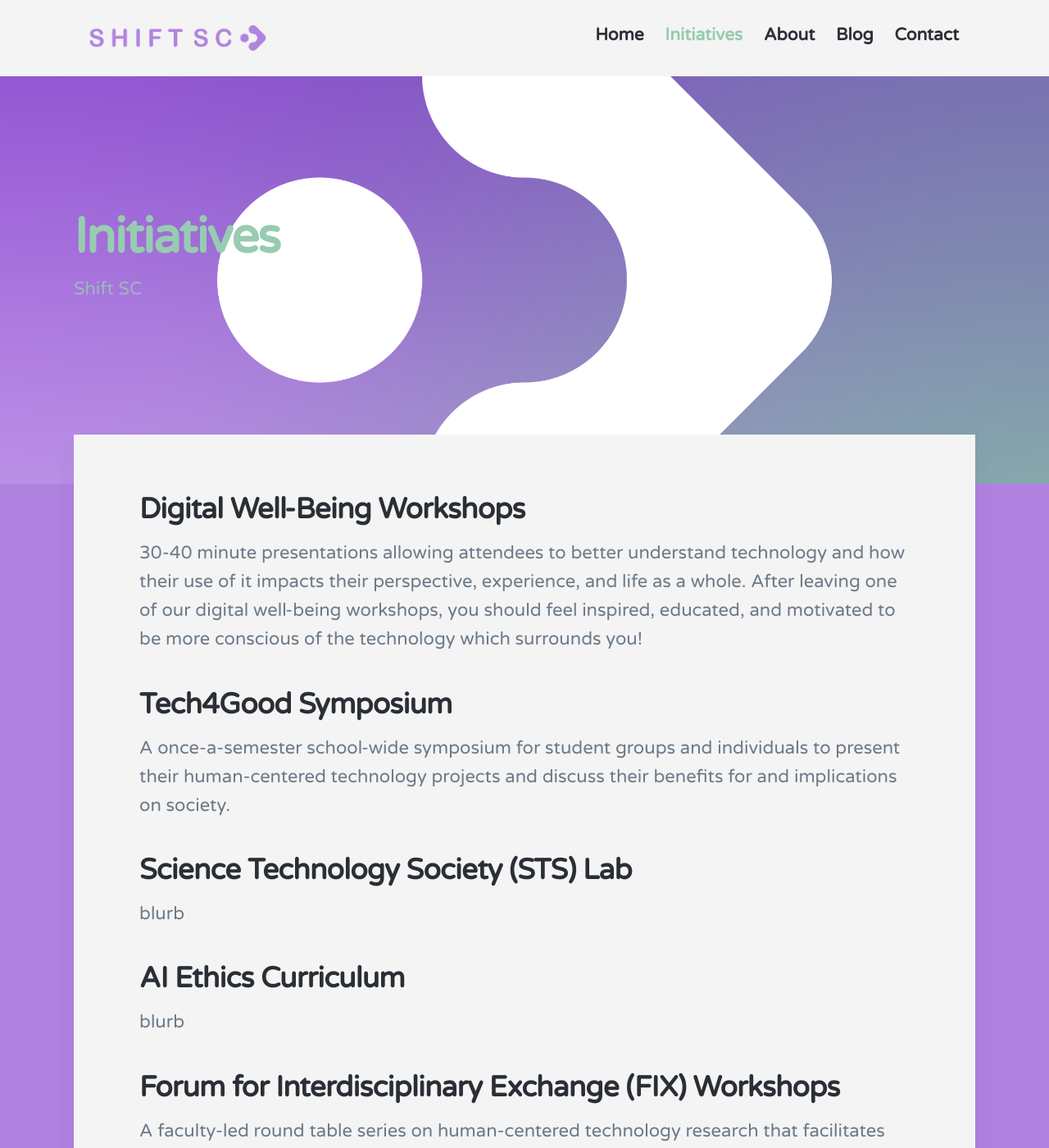
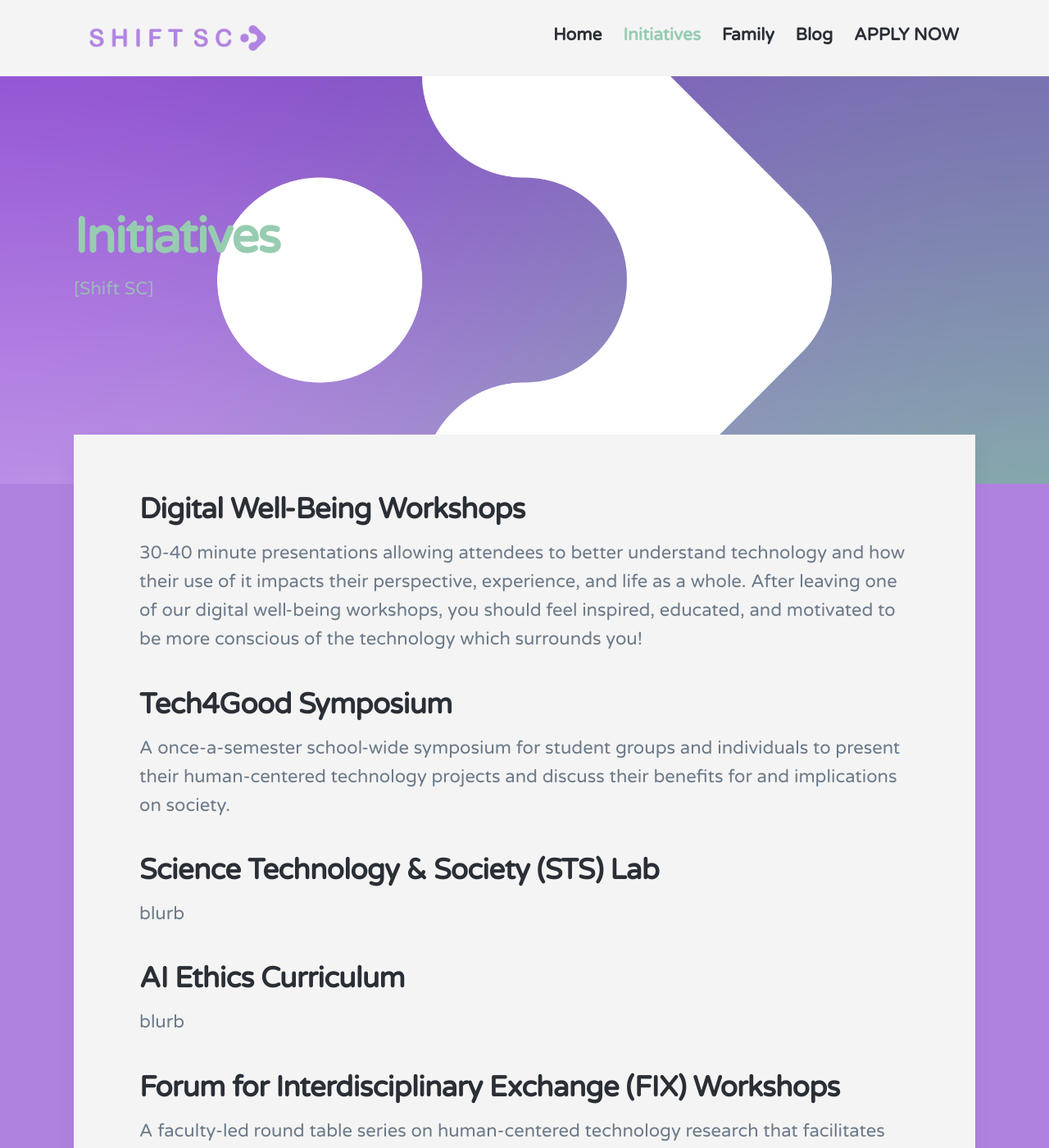
Before and after one commit to shiftsc/shiftsc.github.io, a Jekyll site: the page built from _pages/initiatives.md, in a window 1280 px wide and 1400 px high. Shown: the whole window at 82% size. Built offline with Jekyll 4.4.1, drawn with Linux system fonts in a browser that asks for light colours; nearby versions of some CDN libraries.

Commit message:
updates to pages and info

```diff
--- a/_data/settings.yml
+++ b/_data/settings.yml
@@ -12,11 +12,11 @@ menu_settings:
       url: '/'
     - title: 'Initiatives'
       url: '/initiatives'
-    - title: 'About'
-      url: '/about'
+    - title: 'Family'
+      url: '/family'
     - title: 'Blog'
       url: '/blog/'
-    - title: 'Contact'
+    - title: 'APPLY NOW'
       url: '/contact'
 
 footer_settings:
--- a/_pages/contact.md
+++ b/_pages/contact.md
@@ -1,5 +1,5 @@
 ---
-title: Contact Us
+title: APPLY NOW
 subtitle: Sign up for our newsletter, apply to our club, and join our team today!
 description: Sign up for our newsletter, apply to our club, and join our team today!
 featured_image: /images/swirl-logo/SWIRL_swirl.png
--- a/_pages/initiatives.md
+++ b/_pages/initiatives.md
@@ -1,6 +1,6 @@
 ---
 title: 'Initiatives'
-subtitle: Shift SC
+subtitle: '[Shift SC]'
 description: Digital wellbeing workshops, professional symposiums, and more.
 featured_image: '/images/arrow-logo/SHIFTSC_LOGO-01.png'
 ---
```
Also changed, not shown: other parts of _pages/initiatives.md (+3 -1 lines), _pages/about.md (deleted, +0 -49 lines), _pages/family.md (renamed from _projects/2020-11-11-about.md, +3 -9 lines), _projects/2020-11-11-family.md (added, +45 -0 lines), _projects/2020-11-12-mission.md (added, +10 -0 lines).
